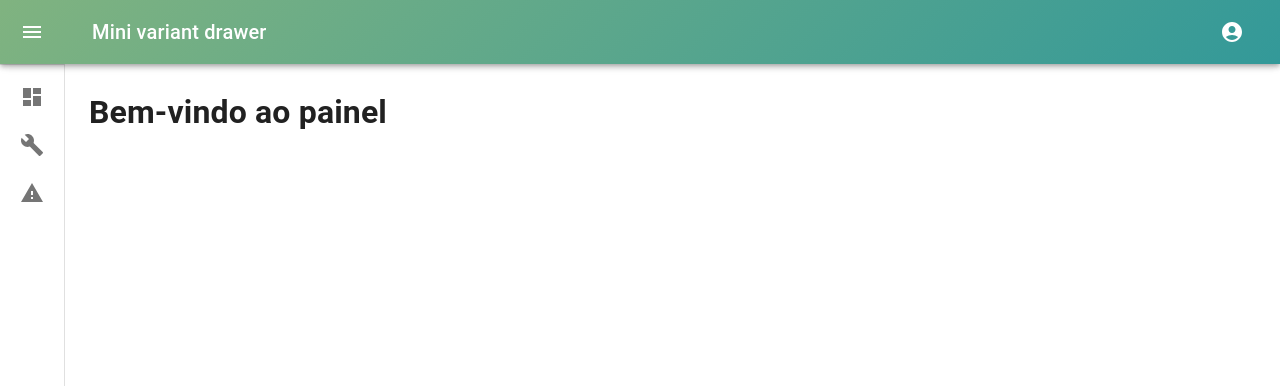
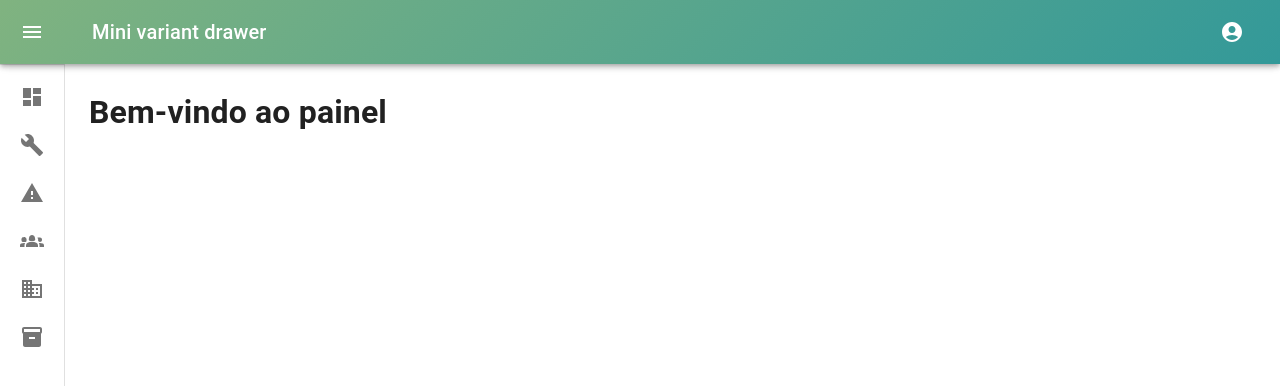
Before and after one commit to renanosoriorosa/OeX-POC-Front, a Next.js app: page /dashboard in a window 1280 px wide. Shown: the top 386 px of the page. Built offline with nearby package versions, Linux system fonts and the light colour scheme; no server answers; sample sign-in values are in the browser's storage.

Commit message:
Atualizado os menus

```diff
--- a/src/app/api/auth/[...nextauth]/route.ts
+++ b/src/app/api/auth/[...nextauth]/route.ts
@@ -30,11 +30,6 @@ export const authOptions : AuthOptions  = {
             return null;
           }
 
-          console.log(responseJson.success);
-          console.log(responseJson.data.accessToken);
-          console.log(responseJson.data.userToken.id);
-          console.log(responseJson.data.userToken.email);
-
           return {
             id: responseJson.data.userToken.id || responseJson.data.userToken.email, // Pode ser o ID real ou o email como fallback
             email: responseJson.data.userToken.email,
@@ -54,6 +49,7 @@ export const authOptions : AuthOptions  = {
         token.accessToken = user.token;
         token.id = user.id;
         token.email = user.email;
+        token.tenantId = ''
       }
       return token;
     },
--- a/src/components/MiniDrawer.tsx
+++ b/src/components/MiniDrawer.tsx
@@ -24,6 +24,9 @@ import ReportProblemIcon from "@mui/icons-material/ReportProblem";
 import { Menu, MenuItem } from "@mui/material";
 import { AccountCircle } from "@mui/icons-material";
 import { signOut } from "next-auth/react";
+import BusinessIcon from '@mui/icons-material/Business';
+import Groups2Icon from '@mui/icons-material/Groups2';
+import InventoryIcon from '@mui/icons-material/Inventory';
 
 const drawerWidth = 240;
 
@@ -97,8 +100,11 @@ const Drawer = styled(MuiDrawer, { shouldForwardProp: (prop) => prop !== "open"
 
 const menuItems = [
   { text: "Dashboard", icon: <DashboardIcon />, path: "/Dashboard" },
-  { text: "Manutenções", icon: <BuildIcon />, path: "/MotivoManutencao" },
-  { text: "Paradas", icon: <ReportProblemIcon />, path: "/MotivoParada" },
+  { text: "Motivos Manutenção", icon: <BuildIcon />, path: "/MotivoManutencao" },
+  { text: "Motivos Parada", icon: <ReportProblemIcon />, path: "/MotivoParada" },
+  { text: "Usuários", icon: <Groups2Icon />, path: "/Usuario" },
+  { text: "Empresa", icon: <BusinessIcon />, path: "/Empresa" },
+  { text: "Ordens Produção", icon: <InventoryIcon />, path: "/OrdemProducao" },
 ];
 
 export default function MiniDrawer({ children }
@@ -172,8 +178,7 @@ export default function MiniDrawer({ children }
                 open={Boolean(anchorEl)}
                 onClose={handleClose}
               >
-                <MenuItem onClick={handleClose}>Profile</MenuItem>
-                <MenuItem onClick={handleClose}>My account</MenuItem>
+                <MenuItem onClick={handleClose}>Perfil</MenuItem>
                 <MenuItem onClick={() => signOut({ callbackUrl: "/login" })}>Logout</MenuItem>
               </Menu>
             </div>
```
